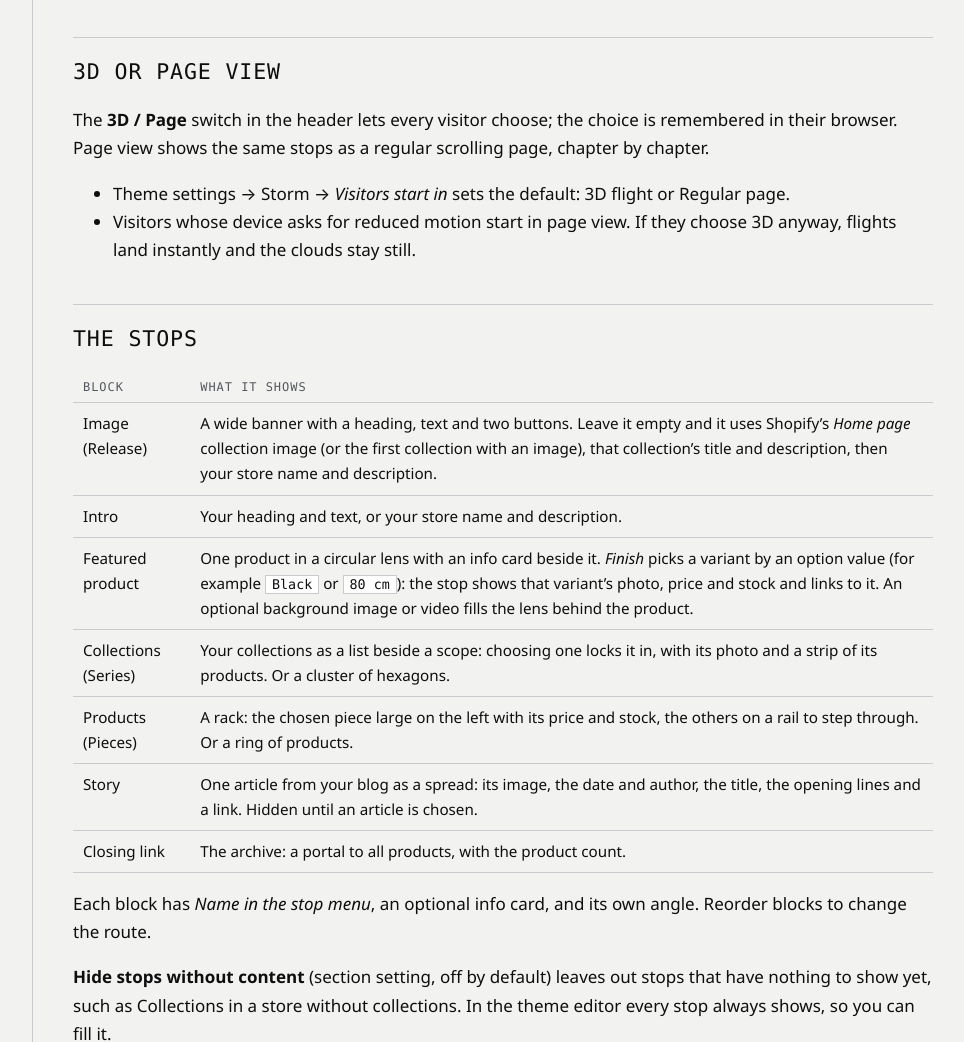
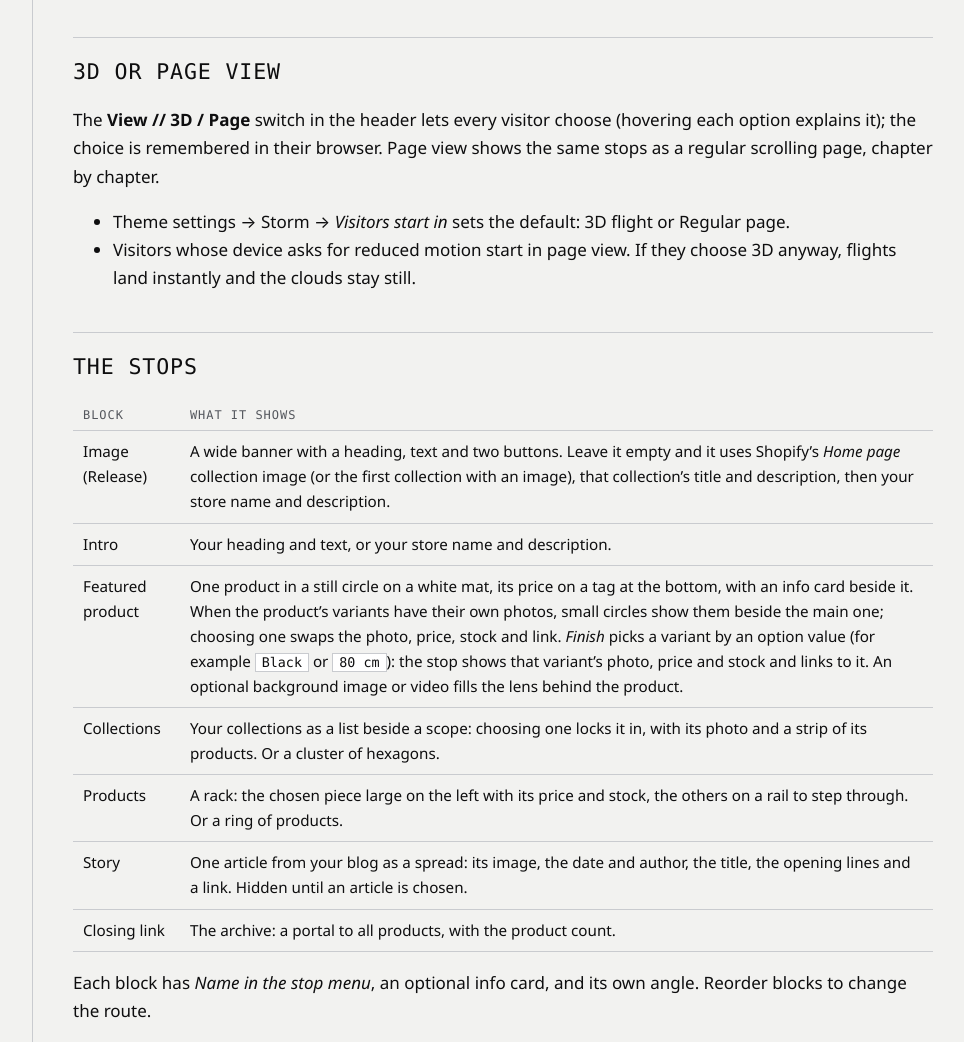
Before and after one commit to TheVirusHimself/cyberstorm-docs, a plain HTML site: page space.html in a window 1280 px wide. Shown: the part 555-1597 px from the top of the page, without its empty margins (257-1221 px from the left). Drawn offline with Linux system fonts and the light colour scheme.

Commit message:
Showcase fills its half; header view switch labelled (View // 3D / Page with hints); docs updated for the showcase and the new Featured product stop
Co-Authored-By: Claude Opus 5.5 <noreply@anthropic.com>

```diff
--- a/space.html
+++ b/space.html
@@ -45,7 +45,7 @@
 </ul>
 
 <h2>3D or page view</h2>
-<p>The <strong>3D / Page</strong> switch in the header lets every visitor choose; the choice is remembered in their browser. Page view shows the same stops as a regular scrolling page, chapter by chapter.</p>
+<p>The <strong>View // 3D / Page</strong> switch in the header lets every visitor choose (hovering each option explains it); the choice is remembered in their browser. Page view shows the same stops as a regular scrolling page, chapter by chapter.</p>
 <ul>
   <li>Theme settings → Storm → <em>Visitors start in</em> sets the default: 3D flight or Regular page.</li>
   <li>Visitors whose device asks for reduced motion start in page view. If they choose 3D anyway, flights land instantly and the clouds stay still.</li>
@@ -57,9 +57,9 @@
   <tbody>
     <tr><td>Image (Release)</td><td>A wide banner with a heading, text and two buttons. Leave it empty and it uses Shopify’s <em>Home page</em> collection image (or the first collection with an image), that collection’s title and description, then your store name and description.</td></tr>
     <tr><td>Intro</td><td>Your heading and text, or your store name and description.</td></tr>
-    <tr><td>Featured product</td><td>One product in a circular lens with an info card beside it. <em>Finish</em> picks a variant by an option value (for example <code>Black</code> or <code>80 cm</code>): the stop shows that variant’s photo, price and stock and links to it. An optional background image or video fills the lens behind the product.</td></tr>
-    <tr><td>Collections (Series)</td><td>Your collections as a list beside a scope: choosing one locks it in, with its photo and a strip of its products. Or a cluster of hexagons.</td></tr>
-    <tr><td>Products (Pieces)</td><td>A rack: the chosen piece large on the left with its price and stock, the others on a rail to step through. Or a ring of products.</td></tr>
+    <tr><td>Featured product</td><td>One product in a still circle on a white mat, its price on a tag at the bottom, with an info card beside it. When the product’s variants have their own photos, small circles show them beside the main one; choosing one swaps the photo, price, stock and link. <em>Finish</em> picks a variant by an option value (for example <code>Black</code> or <code>80 cm</code>): the stop shows that variant’s photo, price and stock and links to it. An optional background image or video fills the lens behind the product.</td></tr>
+    <tr><td>Collections</td><td>Your collections as a list beside a scope: choosing one locks it in, with its photo and a strip of its products. Or a cluster of hexagons.</td></tr>
+    <tr><td>Products</td><td>A rack: the chosen piece large on the left with its price and stock, the others on a rail to step through. Or a ring of products.</td></tr>
     <tr><td>Story</td><td>One article from your blog as a spread: its image, the date and author, the title, the opening lines and a link. Hidden until an article is chosen.</td></tr>
     <tr><td>Closing link</td><td>The archive: a portal to all products, with the product count.</td></tr>
   </tbody>
```
Also changed, not shown: collections-search.html (+1 -0 lines).
